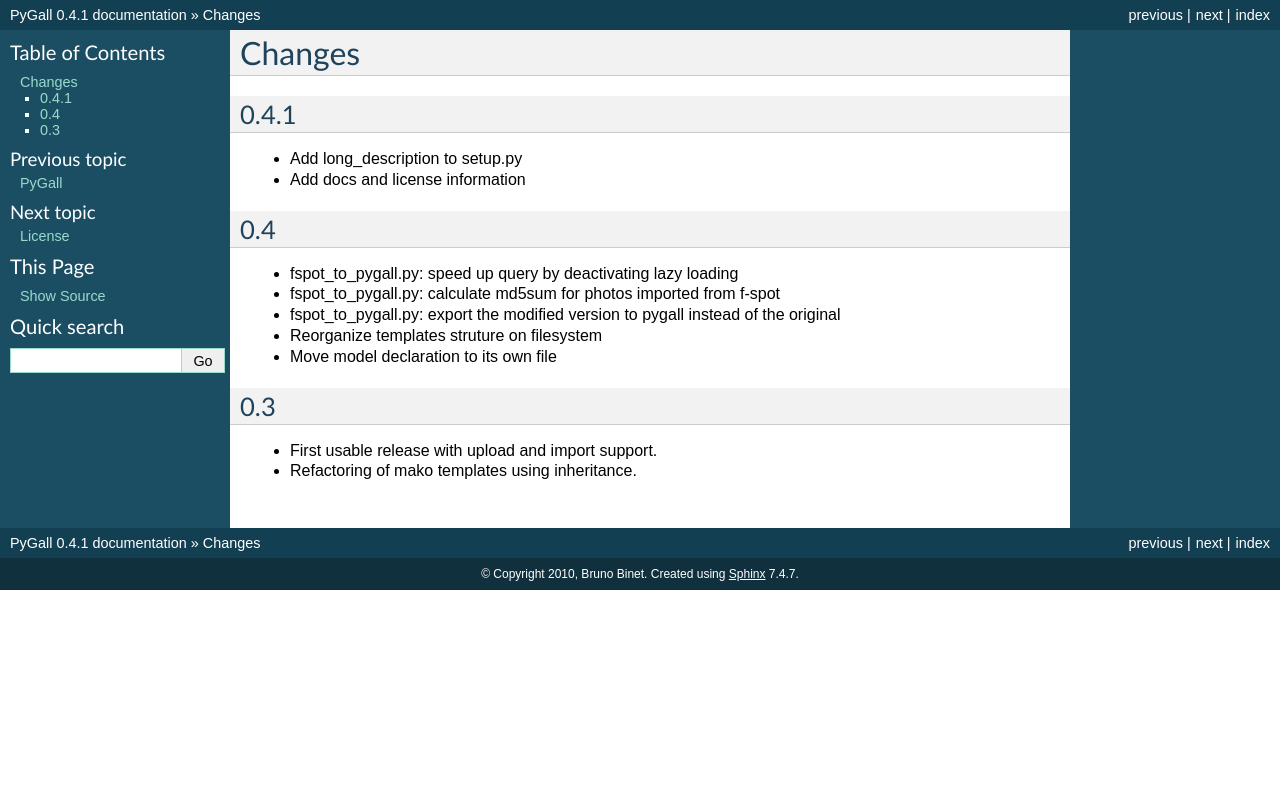
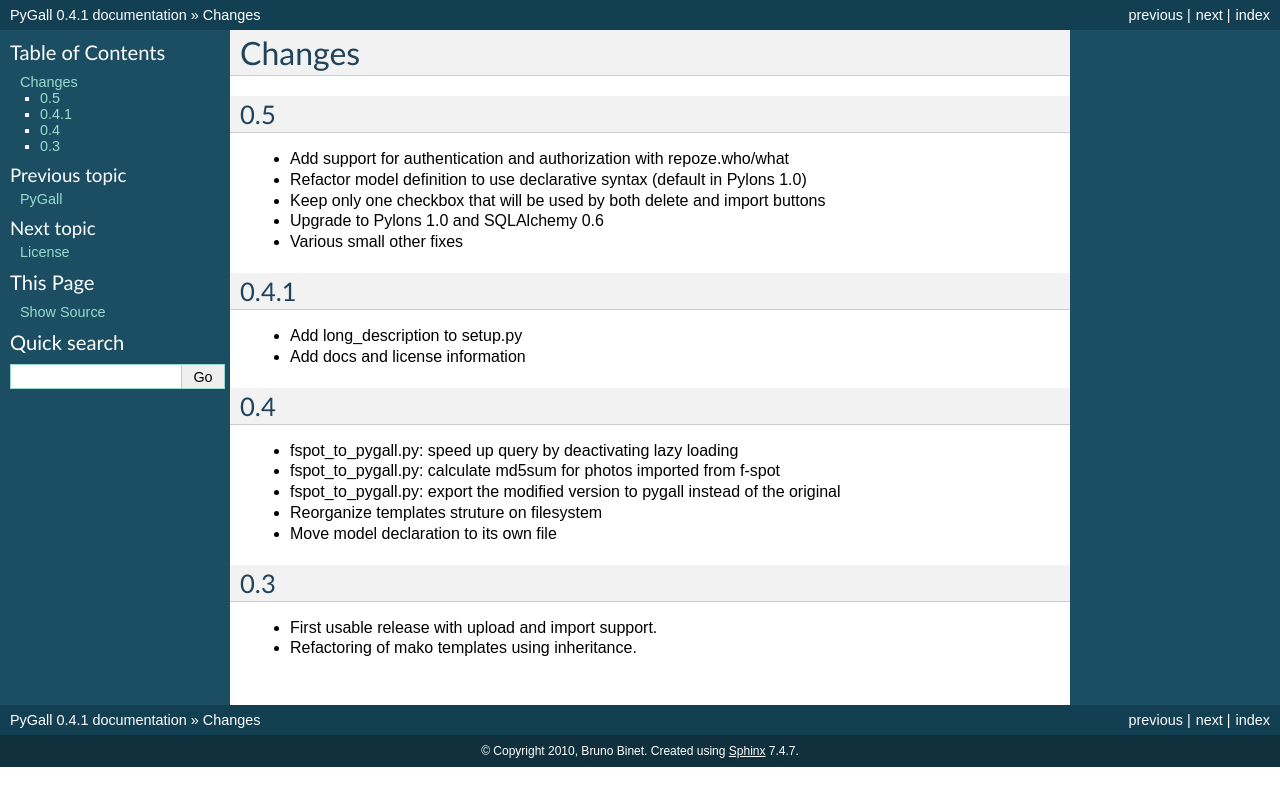
Before and after one commit to bbinet/PyGall, a Sphinx documentation site: the page built from docs/changes.txt, in a window 1280 px wide. Shown: the top 806 px of the page. Built offline with Sphinx 7.4.7, drawn with Linux system fonts in a browser that asks for light colours.

Commit message:
update changes.txt docs

```diff
--- a/docs/changes.txt
+++ b/docs/changes.txt
@@ -1,5 +1,18 @@
 Changes
 =======
+
+0.5
+---
+
+* Add support for authentication and authorization with repoze.who/what
+
+* Refactor model definition to use declarative syntax (default in Pylons 1.0)
+
+* Keep only one checkbox that will be used by both delete and import buttons
+
+* Upgrade to Pylons 1.0 and SQLAlchemy 0.6
+
+* Various small other fixes
 
 0.4.1
 -----
```
